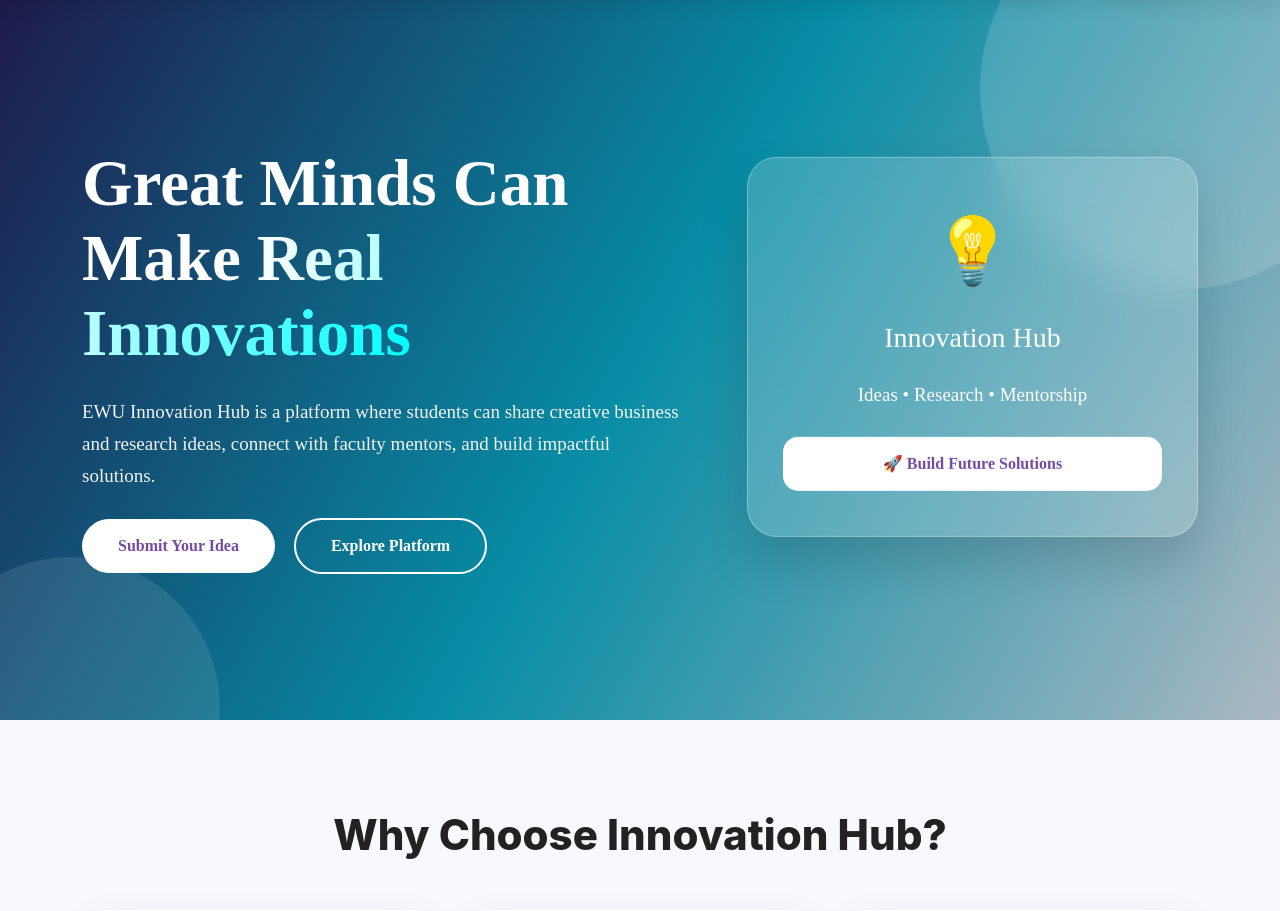
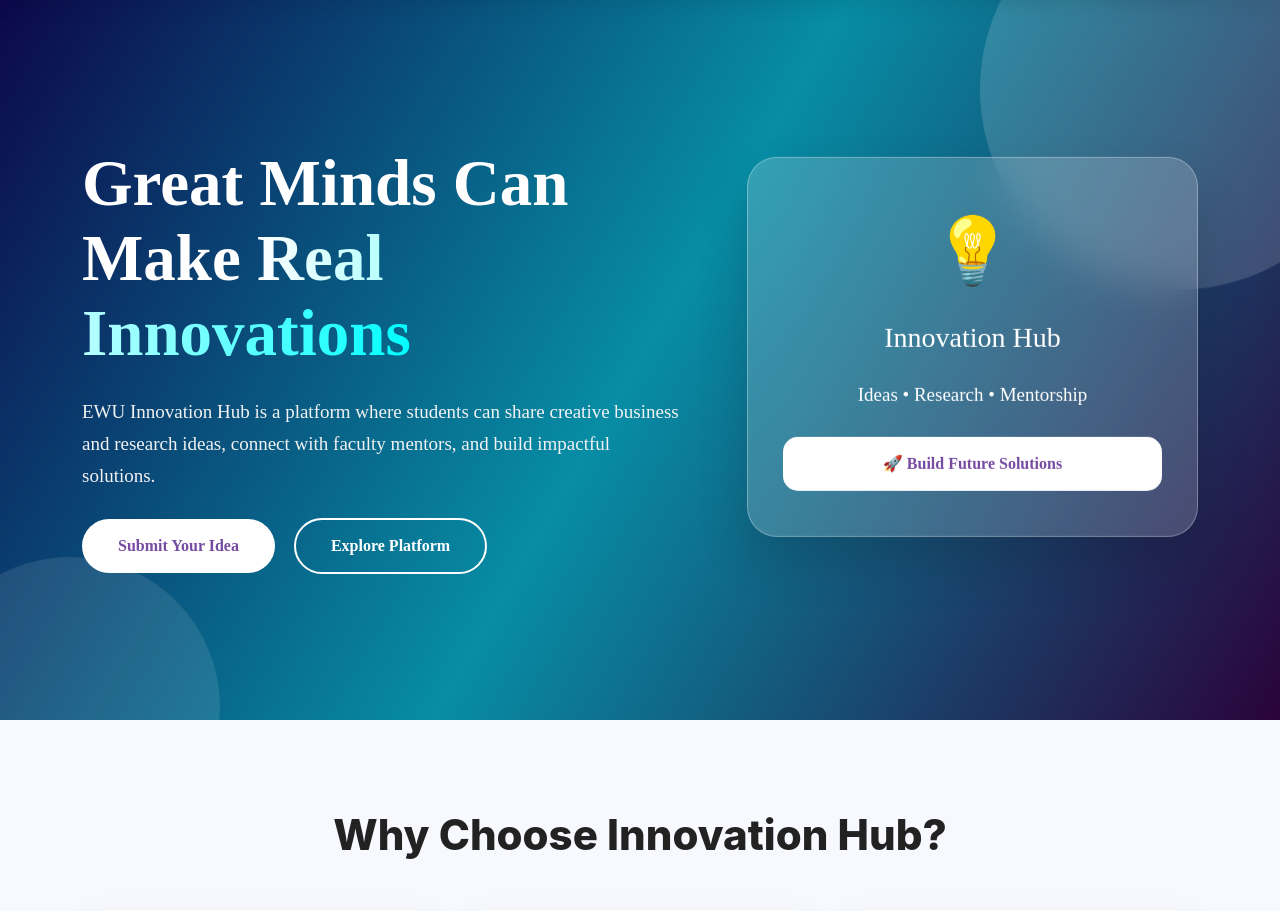
Before and after one commit to mahfuzkhan628/ewu_innovation_hub, a PHP site: page / in a window 1280 px wide. Shown: the part 80-991 px from the top of the page. Run offline with PHP 8.4, Linux system fonts and the light colour scheme.

Commit message:
Update gradient colors in body background

```diff
--- a/assets/css/style.css
+++ b/assets/css/style.css
@@ -218,9 +218,9 @@ body{
 
     linear-gradient(
     120deg,
-    #1E1B4B,
+    #0c084b,
     #078da5,
-    #aab8c2
+    #2a033a
     );
 
     color:rgb(255, 255, 255);
```
